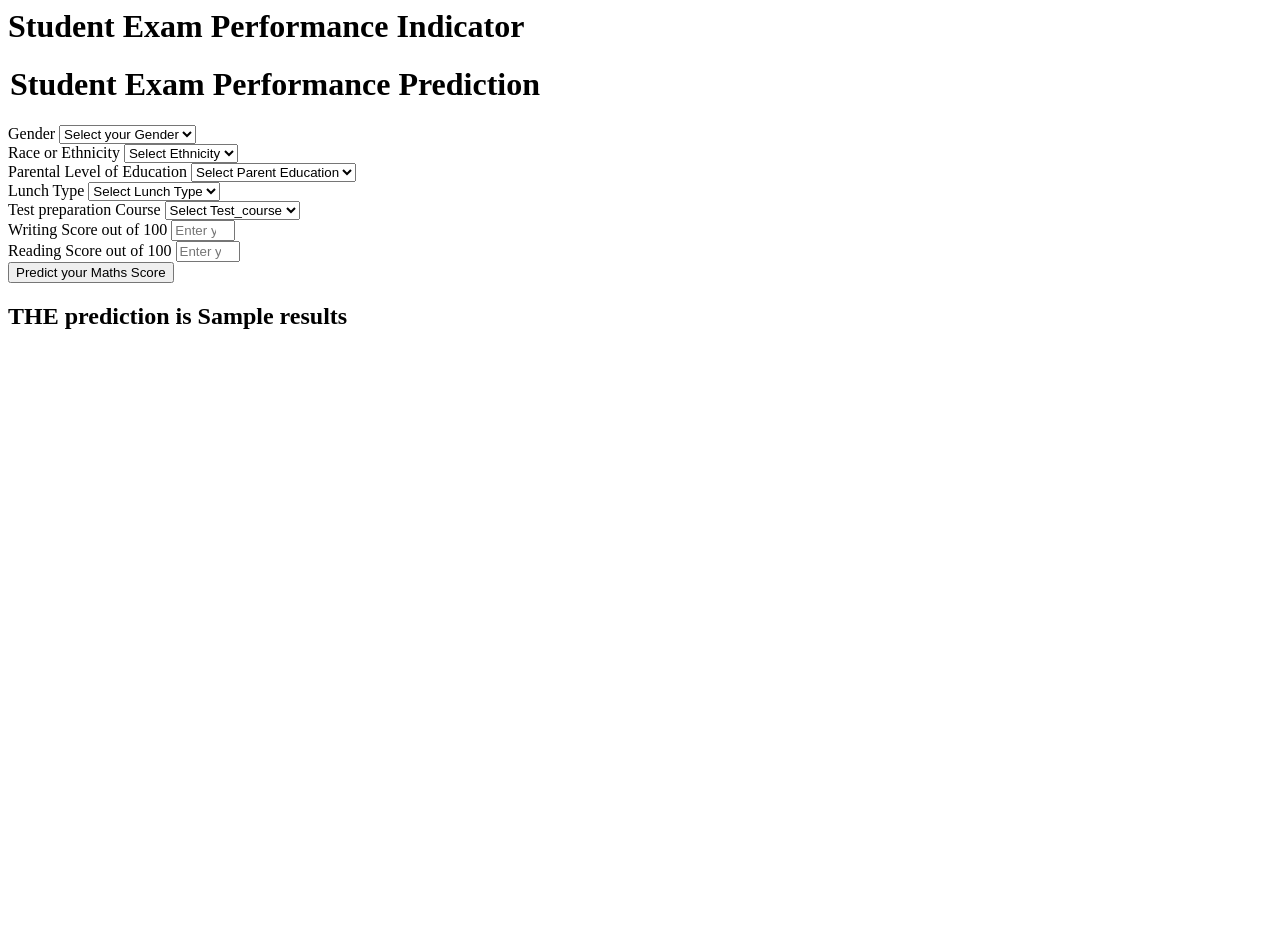
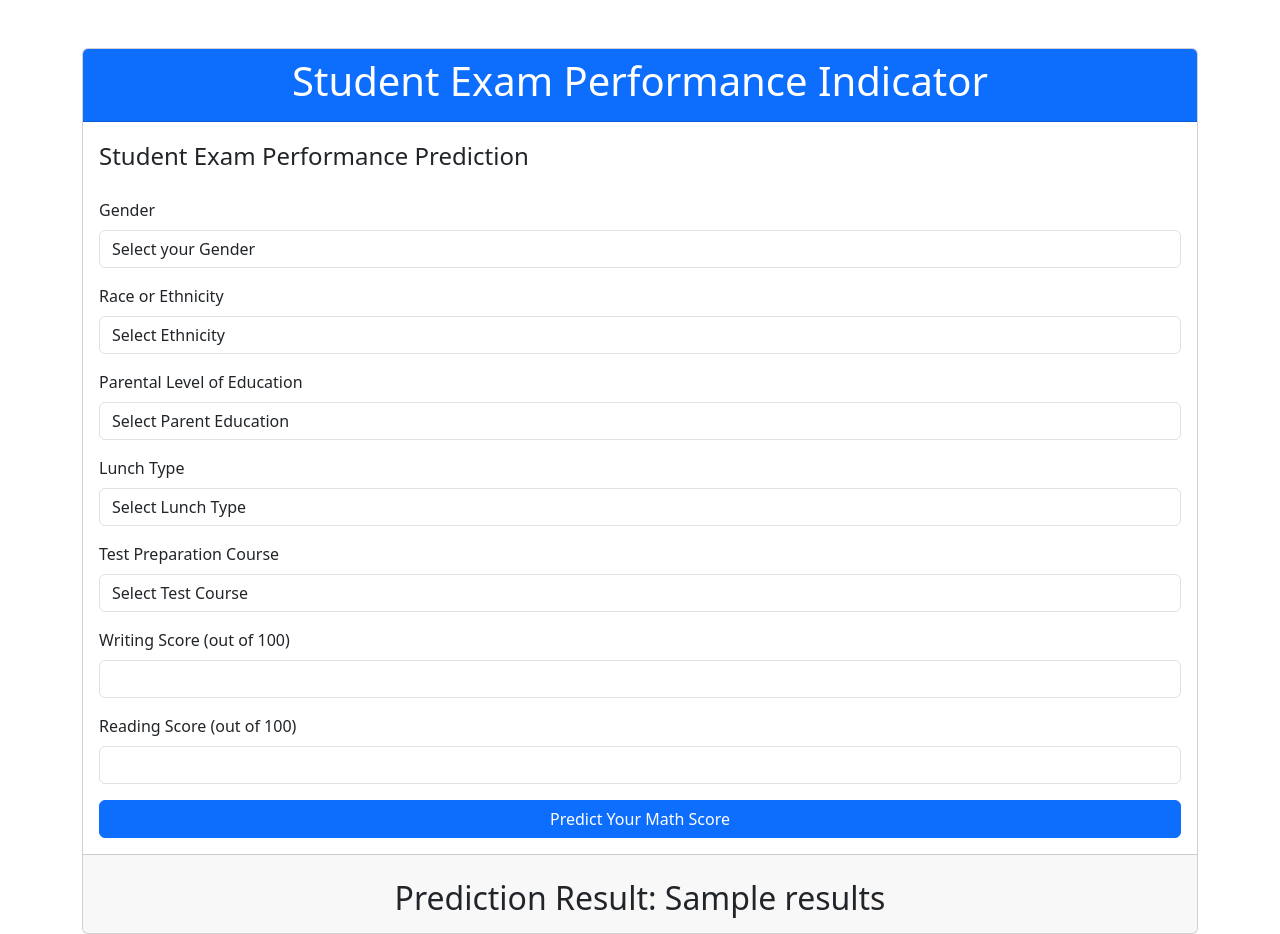
Before and after one commit to khaleed-mammad/mlproject, a Flask app: template templates/home.html in a window 1280 px wide. Before the commit the page ends 329 px from the top, so only its background shows below. Run offline with Flask 3, Linux system fonts and the light colour scheme; the template is opened without the code that fills it: most values are stand-ins (such as "Sample title", 1, 10 or a date in 2020).

Commit message:
Web Page - Done

```diff
--- a/templates/home.html
+++ b/templates/home.html
@@ -1,111 +1,87 @@
-<html>
+<!DOCTYPE html>
+<html lang="en">
+<head>
+    <meta charset="UTF-8">
+    <meta name="viewport" content="width=device-width, initial-scale=1.0">
+    <title>Student Exam Performance Indicator</title>
+    <link href="https://cdn.jsdelivr.net/npm/bootstrap@5.3.0/dist/css/bootstrap.min.css" rel="stylesheet">
+</head>
 <body>
-    <div class="login">
+    <div class="container mt-5">
+        <div class="card">
+            <div class="card-header bg-primary text-white text-center">
                 <h1>Student Exam Performance Indicator</h1>
-
+            </div>
+            <div class="card-body">
                 <form action="{{ url_for('predict_datapoint')}}" method="post">
-        <h1>
-            <legend>Student Exam Performance Prediction</legend>
-        </h1>
+                    <fieldset>
+                        <legend class="mb-4">Student Exam Performance Prediction</legend>
                         <div class="mb-3">
                             <label class="form-label">Gender</label>
-            <select class="form-control" name="gender" placeholder="Enter you Gender" required>
+                            <select class="form-control" name="gender" required>
                                 <option class="placeholder" selected disabled value="">Select your Gender</option>
-                <option value="male">
-                    Male
-                </option>
-                <option value="female">
-                    Female
-                </option>
+                                <option value="male">Male</option>
+                                <option value="female">Female</option>
                             </select>
                         </div>
                         <div class="mb-3">
                             <label class="form-label">Race or Ethnicity</label>
-            <select class="form-control" name="ethnicity" placeholder="Enter you ethnicity" required>
+                            <select class="form-control" name="ethnicity" required>
                                 <option class="placeholder" selected disabled value="">Select Ethnicity</option>
-                <option value="group A">
-                    Group A
-                </option>
-                <option value="group B">
-                    Group B
-                </option>
-                <option value="group C">
-                    Group C
-                </option>
-                <option value="group D">
-                    Group D
-                </option>
-                <option value="group E">
-                    Group E
-                </option>
+                                <option value="group A">Group A</option>
+                                <option value="group B">Group B</option>
+                                <option value="group C">Group C</option>
+                                <option value="group D">Group D</option>
+                                <option value="group E">Group E</option>
                             </select>
                         </div>
                         <div class="mb-3">
                             <label class="form-label">Parental Level of Education</label>
-            <select class="form-control" name="parental_level_of_education"
-                placeholder="Enter you Parent Education" required>
+                            <select class="form-control" name="parental_level_of_education" required>
                                 <option class="placeholder" selected disabled value="">Select Parent Education</option>
-                <option value="associate's degree">
-                    associate's degree
-                </option>
-                <option value="bachelor's degree">
-                    bachelor's degree
-                </option>
-                <option value="high school">
-                    high school
-                </option>
-                <option value="master's degree">
-                    master's degree
-                </option>
-                <option value="some college">
-                    some college
-                </option>
-                <option value="some high school">
-                    some high school
-                </option>
+                                <option value="associate's degree">Associate's Degree</option>
+                                <option value="bachelor's degree">Bachelor's Degree</option>
+                                <option value="high school">High School</option>
+                                <option value="master's degree">Master's Degree</option>
+                                <option value="some college">Some College</option>
+                                <option value="some high school">Some High School</option>
                             </select>
                         </div>
                         <div class="mb-3">
                             <label class="form-label">Lunch Type</label>
-            <select class="form-control" name="lunch" placeholder="Enter you Lunch" required>
+                            <select class="form-control" name="lunch" required>
                                 <option class="placeholder" selected disabled value="">Select Lunch Type</option>
-                <option value="free/reduced">
-                    free/reduced
-                </option>
-                <option value="standard">
-                    standard
-                </option>
+                                <option value="free/reduced">Free/Reduced</option>
+                                <option value="standard">Standard</option>
                             </select>
                         </div>
                         <div class="mb-3">
-            <label class="form-label">Test preparation Course</label>
-            <select class="form-control" name="test_preparation_course" placeholder="Enter you Course"
-                required>
-                <option class="placeholder" selected disabled value="">Select Test_course</option>
-                <option value="none">
-                    None
-                </option>
-                <option value="completed">
-                    Completed
-                </option>
+                            <label class="form-label">Test Preparation Course</label>
+                            <select class="form-control" name="test_preparation_course" required>
+                                <option class="placeholder" selected disabled value="">Select Test Course</option>
+                                <option value="none">None</option>
+                                <option value="completed">Completed</option>
                             </select>
                         </div>
                         <div class="mb-3">
-            <label class="form-label">Writing Score out of 100</label>
-            <input class="form-control" type="number" name="reading_score"
-                placeholder="Enter your Reading score" min='0' max='100' />
+                            <label class="form-label">Writing Score (out of 100)</label>
+                            <input class="form-control" type="number" name="writing_score" min="0" max="100" required>
                         </div>
                         <div class="mb-3">
-            <label class="form-label">Reading Score out of 100</label>
-            <input class="form-control" type="number" name="writing_score"
-                placeholder="Enter your Reading Score" min='0' max='100' />
+                            <label class="form-label">Reading Score (out of 100)</label>
+                            <input class="form-control" type="number" name="reading_score" min="0" max="100" required>
                         </div>
-        <div class="mb-3">
-            <input class="btn btn-primary" type="submit" value="Predict your Maths Score" required />
+                        <div class="d-grid">
+                            <button class="btn btn-primary" type="submit">Predict Your Math Score</button>
                         </div>
+                    </fieldset>
                 </form>
-    <h2>
-       THE  prediction is {{results}}
-    </h2>
-   <body>
+            </div>
+            <div class="card-footer text-center">
+                <h2 class="mt-3">Prediction Result: {{ results }}</h2>
+            </div>
+        </div>
+    </div>
+    <script src="https://cdn.jsdelivr.net/npm/bootstrap@5.3.0/dist/js/bootstrap.bundle.min.js"></script>
+</body>
 </html>
```
Also changed, not shown: templates/index.html (+18 -1 lines). Lines whose indentation alone changed are shown as unchanged.
